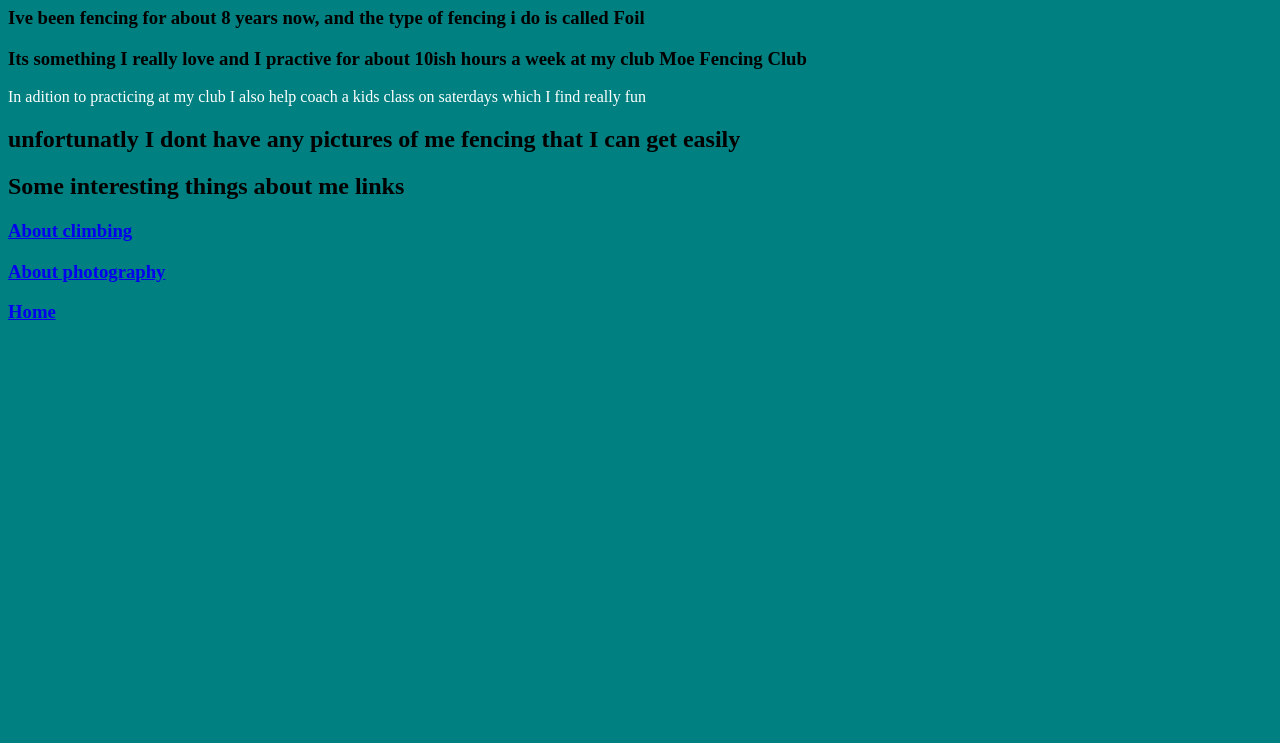
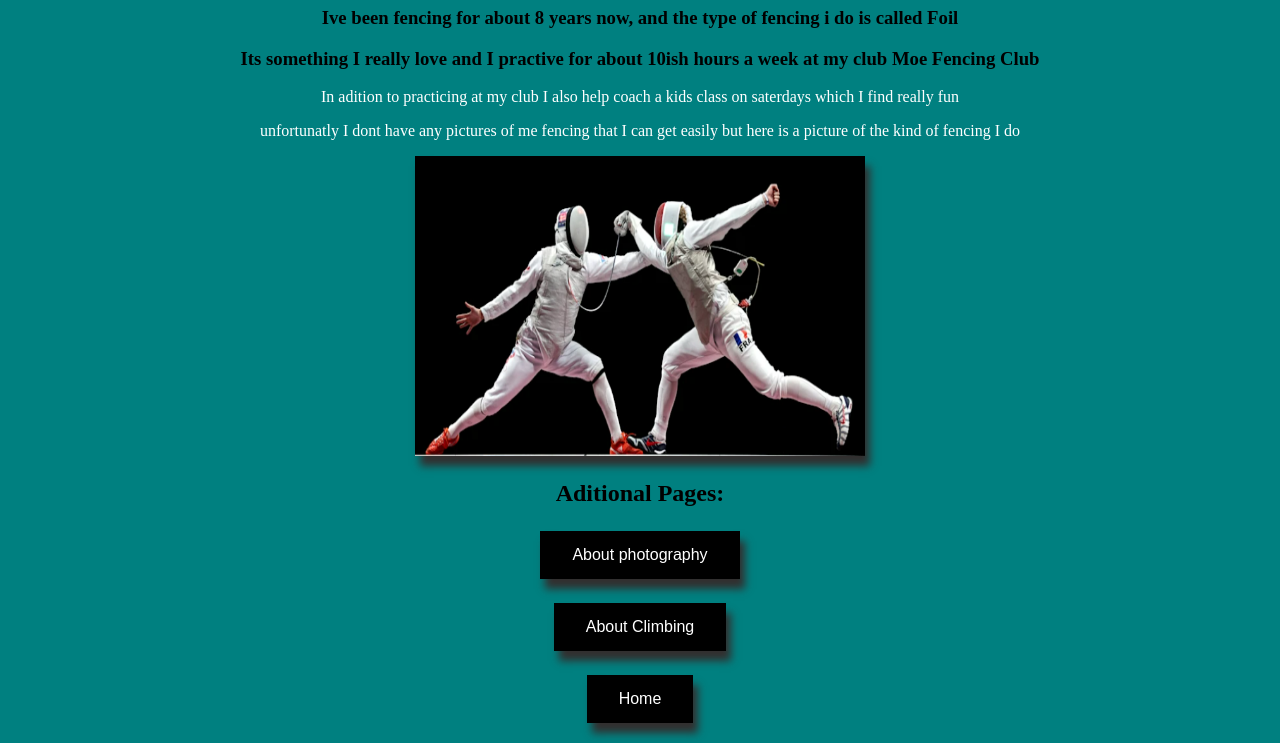
Before and after one commit to Elio8T/APPs-Prodject-1, a plain HTML site: page Fencing.html in a window 1280 px wide. Shown: the part 73-816 px from the top of the page. Drawn offline with Linux system fonts and the light colour scheme.

Commit message:
Add files via upload

```diff
--- a/Fencing.html
+++ b/Fencing.html
@@ -12,16 +12,22 @@
 <h3> Ive been fencing for about 8 years now, and the type of fencing i do is called Foil</h3>
 <h3> Its something I really love and I practive for about 10ish hours a week at my club Moe Fencing Club</h3>
 <p>In adition to practicing at my club I also help coach a kids class on saterdays which I find really fun</p>
-<h2>unfortunatly I dont have any pictures of me fencing that I can get easily </h2>
+<p></p>
+
+<p>unfortunatly I dont have any pictures of me fencing that I can get easily but here is a picture of the kind of fencing I do </h2>
 <!--the kids i coach are 8-13 years old and i have to say, although im not a big fan of kids, I do really enjoy it-->
+
+<!-- like the buttons, the images are also "in" text, as a jury rigged solution to centering them-->
+<p><img src="Pictures/fencing.PNG" width="450" height="300"></p>
 
 
 
+<h2>Aditional Pages:</h1>
 
-<h2>Some interesting things about me links</h1>
-<h3><a href="Climbing.html">About climbing</a></h3>
-<h3><a href="Photography.html">About photography</a></h3>
-<h3><a href="index.html">Home</a></h3>
+<p><button type="button" onclick="location.href='Photography.html'">About photography</button></p>
+<p><button type="button" onclick="location.href='Climbing.html'">About Climbing</button></p>
+<p><button type="button" onclick="location.href='index.html'">Home</button></p>
+
 
 
 </body>
--- a/styles.css
+++ b/styles.css
@@ -2,13 +2,52 @@
 
 body {
     background-color: teal;
+
   }
   h1 {
     color: black;
+    text-align: center;
   }
   h2 {
     color: black;
+    text-align: center;
+  }
+  h3 {
+    color: black;
+    text-align: center;
   }
   p {
     color: white;
+    text-align: center;
   }
+  button {
+    /*this is the styling for the buttons*/
+    text-align: center;
+    border: none;
+    color: white;
+    padding: 15px 32px;
+    text-align: center;
+    text-decoration: none;
+    display: inline-block;
+    font-size: 16px;
+    margin: 4px 2px;
+    /*here i change the cursur when you hover the button*/
+    cursor: crosshair;
+    background-color: black;
+    /*this adds a shadow*/
+    box-shadow: 5px 10px 8px #322f2f;
+
+  }
+  button:hover{
+    /*I made it so that the color of the button changes when you hover over it*/
+    background-color:#bc8ec2;
+
+  }
+  img{
+    /*IMG stylng*/
+    box-shadow: 5px 10px 8px #322f2f;
+  }
+  img:hover {
+    /*makes images bigger if you hover*/
+    transform: scale(1.3);
+    }
```
Also changed, not shown: Climbing.html (+6 -5 lines), Photography.html (+12 -8 lines), index.html (+10 -4 lines), Pictures/fencing.PNG (added), 1 other file.
